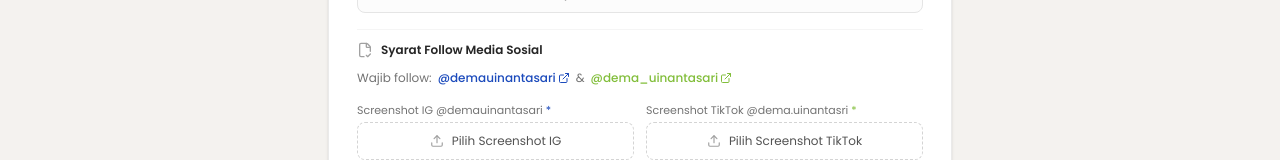
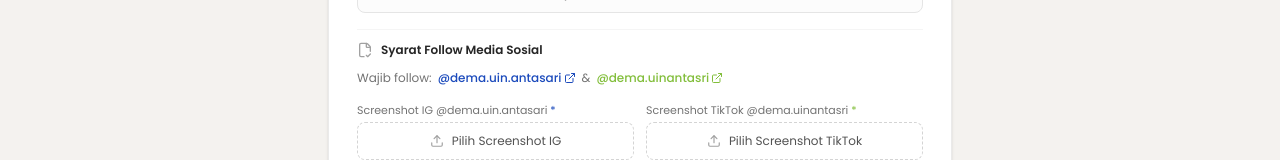
Before and after one commit to ihsanelfikrie/dema-uinantasari-web, a Next.js app: page /event/antasari-media-lab in a window 1280 px wide. Shown: the part 780-940 px from the top of the page. Built offline with nearby package versions, Linux system fonts and the light colour scheme.

Commit message:
fix: perbaiki sisa username IG/TikTok yang terlewat di halaman pendaftaran

```diff
--- a/src/app/event/antasari-media-lab/page.tsx
+++ b/src/app/event/antasari-media-lab/page.tsx
@@ -593,7 +593,7 @@ export default function AntasariMediaLabPage() {
                     rel="noopener noreferrer"
                     className="inline-flex items-center gap-0.5 font-medium text-[#1C4BBC] dark:text-[#CAD3E6] hover:underline"
                   >
-                    @demauinantasari
+                    @dema.uin.antasari
                     <ExternalLink className="w-3 h-3" />
                   </a>
                   <span>&</span>
@@ -603,7 +603,7 @@ export default function AntasariMediaLabPage() {
                     rel="noopener noreferrer"
                     className="inline-flex items-center gap-0.5 font-medium text-[#82BE3B] hover:underline"
                   >
-                    @dema_uinantasari
+                    @dema.uinantasri
                     <ExternalLink className="w-3 h-3" />
                   </a>
                 </div>
@@ -612,7 +612,7 @@ export default function AntasariMediaLabPage() {
                   {/* Upload Instagram */}
                   <div>
                     <span className="block text-[11px] text-neutral-500 mb-1">
-                      Screenshot IG @demauinantasari <span className="text-[#1C4BBC]">*</span>
+                      Screenshot IG @dema.uin.antasari <span className="text-[#1C4BBC]">*</span>
                     </span>
                     {igPreview ? (
                       <div className="flex items-center justify-between p-2 rounded-lg border border-neutral-200 dark:border-neutral-700 bg-neutral-50 dark:bg-neutral-900">
```
